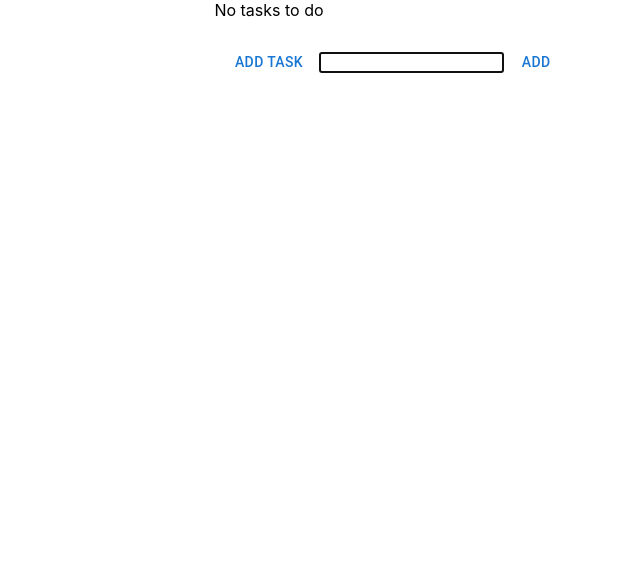
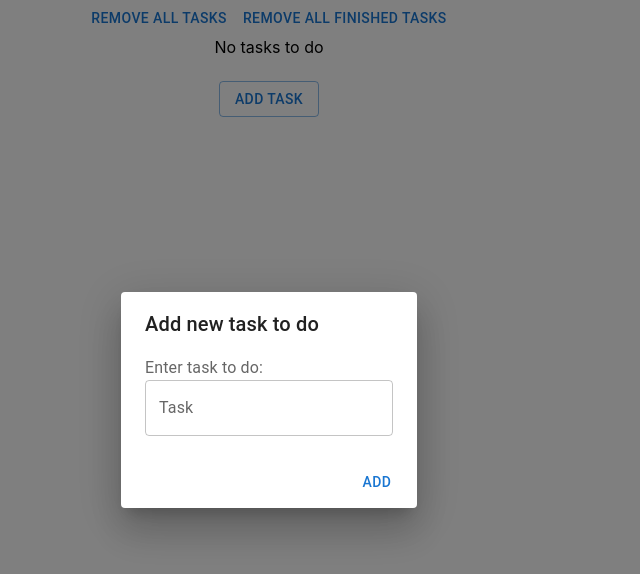
Before and after one commit to Sadurko/to-do-list, a React (Create React App) app: page / in a window 1280 px wide. Both pictures are taken after a click on the button "ADD TASK". Shown: the top 574 px of the page, without its empty margins (371-1011 px from the left). Built offline with nearby package versions, Linux system fonts and the light colour scheme.

Commit message:
Fixing checkbox Adding buttons for removing finished tasks or all tasks

```diff
--- a/src/components/Item.tsx
+++ b/src/components/Item.tsx
@@ -5,14 +5,16 @@ import { FC, useState, ChangeEvent } from "react";
 interface Props {
     task: string;
     done: boolean;
+    onChange: () => void;
 }
 
-const Item: FC<Props> = ({ task, done }) => {
+const Item: FC<Props> = ({ task, done, onChange }) => {
 
     const [checked, setChecked] = useState(done);
 
 
     const handleChange = (event: ChangeEvent<HTMLInputElement>) => {
+        onChange();
         setChecked(event.target.checked);
     }
 
--- a/src/components/ItemList.tsx
+++ b/src/components/ItemList.tsx
@@ -1,8 +1,7 @@
-import { FC, useState } from 'react';
+import { FC, useRef, useState } from 'react';
 import Item from './Item';
-import { Grid, Button } from '@mui/material';
+import { Grid, Button, Dialog, DialogTitle, DialogContent, DialogContentText, TextField, DialogActions } from '@mui/material';
 import DeleteTask from './DeleteTask';
-import Popup from 'reactjs-popup';
 
 
 interface ITask {
@@ -17,7 +16,11 @@ type Props = {
 const ItemList: FC<Props> = ({ array }) => {
 
     const [tasks, setTasks] = useState(array);
-    const [task, setTask] = useState('');
+    const [taskDone, setTaskDone] = useState(false);
+
+
+    // useState for dialog window
+    const [open, setOpen] = useState(false);
 
     const saveTasks = (taskArray: Array<ITask>) => {
         localStorage.setItem('list', JSON.stringify(taskArray));
@@ -25,7 +28,7 @@ const ItemList: FC<Props> = ({ array }) => {
         setTasks(taskArray);
     }
 
-    // remove task on certain index
+    // remove task at certain index
     const removeTask = (index: number) => {
         console.log(`Removing task "${tasks[index].task}" from index: ${index}`)
 
@@ -33,6 +36,22 @@ const ItemList: FC<Props> = ({ array }) => {
 
         editTasks.splice(index, 1);
         saveTasks(editTasks);
+    }
+
+    // remove every task
+    const removeAllTasks = () => {
+        console.log(`Removing all tasks`);
+
+        saveTasks([]);
+    }
+
+    // remove only finished tasks
+    const removeAllFinishedTasks = () => {
+        console.log(`Removing all finished tasks`);
+
+        let filteredTasks = tasks.filter((value) => value.done !== true);
+
+        saveTasks(filteredTasks);
     }
 
     // add new task
@@ -45,51 +64,78 @@ const ItemList: FC<Props> = ({ array }) => {
     }
 
 
-    // in case there are no tasks show just text and option to add task
-    if (tasks.length === 0) {
+    // handle opening of dialog window
+    const handleClickOpen = () => {
+        setOpen(true);
+    }
+
+
+    // Dialog window for adding new tasks
+    const AddDialog = () => {
+        const valueRef = useRef<HTMLInputElement>();
+
+        const handleClose = () => {
+            if (valueRef.current != null) {
+                const value = valueRef.current.value;
+                if (value !== '') { addTask(value); }
+            }
+
+            setOpen(false);
+        }
+
         return (
-        <Grid container spacing={3}>
-            <Grid item xs={12}>
-                No tasks to do
-            </Grid>
-            <Grid item xs={12}>
-                <Popup trigger={<Button>Add task</Button>} position='right center'>
-                    <>
-                        <input
-                            value={task}
-                            onChange={e => setTask(e.target.value)}
+            <Dialog open={open} onClose={handleClose}>
+                <DialogTitle>Add new task to do</DialogTitle>
+                <DialogContent>
+                    <DialogContentText>
+                        Enter task to do:
+                    </DialogContentText>
+                    <TextField
+                        autoFocus
+                        id='task'
+                        label='Task'
+                        fullWidth
+                        variant='outlined'
+                        inputRef={valueRef}
                     />
-                        <Button onClick={() => addTask(task)}>Add</Button>
-                    </>
-                </Popup>
-            </Grid>
-        </Grid>);
+                </DialogContent>
+                <DialogActions>
+                    <Button onClick={handleClose}>Add</Button>
+                </DialogActions>
+            </Dialog>
+        )
     }
+
 
 
     const indexes = Array.from(Array(tasks.length).keys());
 
 
     return (
+        <>
+            <Button onClick={() => removeAllTasks()}>Remove all tasks</Button>
+            <Button onClick={() => removeAllFinishedTasks()}>Remove all finished tasks</Button>
+
             <Grid container spacing={3}>
-            {indexes.map(i => (
+                {
+                    tasks.length === 0 ?
+                    <Grid item xs={12}>No tasks to do</Grid> : // if there are no tasks to do
+                    indexes.map(i => (
                         <Grid item xs={12} key={i}>
-                    <Item task={tasks[i].task} done={tasks[i].done} />
+                            <Item task={tasks[i].task} done={tasks[i].done} onChange={() => tasks[i].done = !tasks[i].done}/>
                             <DeleteTask onClick={() => removeTask(i)}/>
                         </Grid>
-            ))}
+                    ))
+                }
                 <Grid item xs={12}>
-                <Popup trigger={<Button>Add task</Button>} position='right center'>
-                    <>
-                        <input
-                            value={task}
-                            onChange={e => setTask(e.target.value)}
-                        />
-                        <Button onClick={() => addTask(task)}>Add</Button>
-                    </>
-                </Popup>
+                    <Button variant='outlined' onClick={handleClickOpen}>
+                        Add task
+                    </Button>
+
+                    <AddDialog/>
                 </Grid>
             </Grid>
+        </>
     );
 }
 
```
Lines whose indentation alone changed are shown as unchanged.
